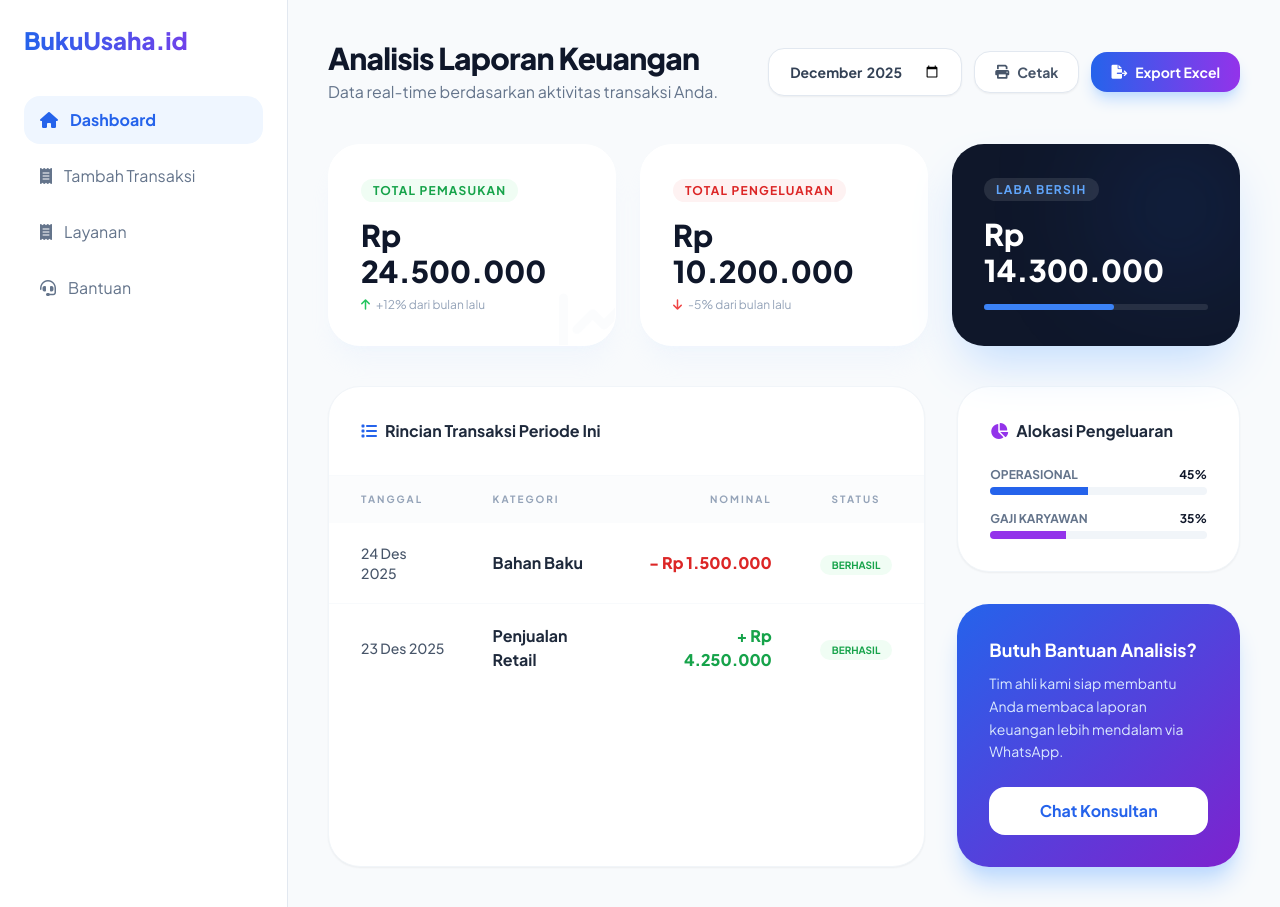
After one commit to idrishaidir/Buku-Usaha, a PHP site: page /layanan/laporan.php in a window 1280 px wide. The commit adds this page. Run offline with PHP 8.4, Linux system fonts and the light colour scheme; the visitor is signed in with stand-in values (Sample User, id 1); some libraries are stand-ins or nearby versions.

Commit message:
upgrade layanan

```diff
--- a/layanan/dashboard.php
+++ b/layanan/dashboard.php
@@ -112,7 +112,7 @@ $nama_usaha = $_SESSION['nama_usaha'];
                             <a href="tambah_transaksi.php" class="flex items-center justify-center gap-2 w-full py-4 bg-blue-600 text-white rounded-2xl font-bold hover:scale-[1.02] transition shadow-lg shadow-blue-200">
                                 <i class="fa-solid fa-plus"></i> Tambah Transaksi
                             </a>
-                            <a href="#" class="flex items-center justify-center gap-2 w-full py-4 bg-slate-50 text-slate-700 rounded-2xl font-bold hover:bg-slate-100 transition">
+                            <a href="laporan.php" class="flex items-center justify-center gap-2 w-full py-4 bg-slate-50 text-slate-700 rounded-2xl font-bold hover:bg-slate-100 transition">
                                 <i class="fa-solid fa-file-invoice-dollar"></i> Cetak Laporan
                             </a>
                         </div>
--- /dev/null
+++ b/layanan/laporan.php
@@ -0,0 +1,169 @@
+<?php
+include '../config/database.php';
+
+// Proteksi Halaman
+if (!isset($_SESSION['user_id'])) {
+    header("Location: ../akun/login.php");
+    exit();
+}
+
+$user_id = $_SESSION['user_id'];
+$nama_usaha = $_SESSION['nama_usaha'];
+
+// Logika Filter (Default bulan berjalan)
+$bulan_ini = date('m');
+$tahun_ini = date('Y');
+
+// Simulasi Query Agregat (Ganti dengan tabel asli Anda)
+// $query_pemasukan = mysqli_query($conn, "SELECT SUM(nominal) as total FROM transaksi WHERE user_id = '$user_id' AND jenis_transaksi = 'pemasukan'");
+// $total_pemasukan = mysqli_fetch_assoc($query_pemasukan)['total'] ?? 0;
+?>
+
+<!DOCTYPE html>
+<html lang="id">
+<head>
+    <meta charset="UTF-8">
+    <meta name="viewport" content="width=device-width, initial-scale=1.0">
+    <script src="https://cdn.tailwindcss.com"></script>
+    <link href="https://cdnjs.cloudflare.com/ajax/libs/font-awesome/6.0.0/css/all.min.css" rel="stylesheet">
+    <title>Laporan Keuangan - BukuUsaha.id</title>
+    <style>
+        @import url('https://fonts.googleapis.com/css2?family=Plus+Jakarta+Sans:wght@400;500;600;700;800&display=swap');
+        body { font-family: 'Plus Jakarta Sans', sans-serif; }
+        .glass-card { background: rgba(255, 255, 255, 0.95); backdrop-filter: blur(10px); }
+    </style>
+</head>
+<body class="bg-[#F8FAFC] text-slate-900">
+
+    <div class="flex min-h-screen">
+        <?php include 'side_navbar.php'; ?>
+
+        <main class="flex-1 p-6 lg:p-10">
+            <header class="flex flex-col lg:flex-row lg:items-center justify-between gap-6 mb-10">
+                <div>
+                    <h1 class="text-3xl font-extrabold text-slate-900 tracking-tight">Analisis Laporan Keuangan</h1>
+                    <p class="text-slate-500 mt-1">Data real-time berdasarkan aktivitas transaksi Anda.</p>
+                </div>
+
+                <div class="flex flex-wrap items-center gap-3">
+                    <div class="flex bg-white p-1 rounded-2xl border border-slate-200 shadow-sm">
+                        <input type="month" value="<?= date('Y-m') ?>" class="px-4 py-2 text-sm font-bold bg-transparent outline-none text-slate-700">
+                    </div>
+                    <button onclick="window.print()" class="flex items-center gap-2 px-5 py-2.5 bg-white border border-slate-200 rounded-2xl font-bold text-sm text-slate-600 hover:bg-slate-50 transition shadow-sm">
+                        <i class="fa-solid fa-print"></i> Cetak
+                    </button>
+                    <button class="flex items-center gap-2 px-5 py-2.5 bg-gradient-to-r from-blue-600 to-purple-600 text-white rounded-2xl font-bold text-sm shadow-lg shadow-blue-200 hover:scale-[1.02] transition">
+                        <i class="fa-solid fa-file-export"></i> Export Excel
+                    </button>
+                </div>
+            </header>
+
+            <section class="grid grid-cols-1 md:grid-cols-3 gap-6 mb-10">
+                <div class="glass-card p-8 rounded-[32px] border border-white shadow-xl shadow-blue-100/20 relative overflow-hidden group">
+                    <div class="relative z-10">
+                        <span class="text-xs font-bold text-green-600 uppercase tracking-widest bg-green-50 px-3 py-1 rounded-full">Total Pemasukan</span>
+                        <h3 class="text-3xl font-extrabold text-slate-900 mt-4">Rp 24.500.000</h3>
+                        <p class="text-slate-400 text-xs mt-2"><i class="fa-solid fa-arrow-up mr-1 text-green-500"></i> +12% dari bulan lalu</p>
+                    </div>
+                    <i class="fa-solid fa-chart-line absolute -right-4 -bottom-4 text-7xl text-slate-50 opacity-50 group-hover:scale-110 transition-transform"></i>
+                </div>
+
+                <div class="glass-card p-8 rounded-[32px] border border-white shadow-xl shadow-blue-100/20 relative overflow-hidden group">
+                    <div class="relative z-10">
+                        <span class="text-xs font-bold text-red-600 uppercase tracking-widest bg-red-50 px-3 py-1 rounded-full">Total Pengeluaran</span>
+                        <h3 class="text-3xl font-extrabold text-slate-900 mt-4">Rp 10.200.000</h3>
+                        <p class="text-slate-400 text-xs mt-2"><i class="fa-solid fa-arrow-down mr-1 text-red-500"></i> -5% dari bulan lalu</p>
+                    </div>
+                    <i class="fa-solid fa-money-bill-transfer absolute -right-4 -bottom-4 text-7xl text-slate-50 opacity-50"></i>
+                </div>
+
+                <div class="bg-slate-900 p-8 rounded-[32px] shadow-2xl shadow-blue-200 relative overflow-hidden group">
+                    <div class="relative z-10">
+                        <span class="text-xs font-bold text-blue-400 uppercase tracking-widest bg-white/10 px-3 py-1 rounded-full">Laba Bersih</span>
+                        <h3 class="text-3xl font-extrabold text-white mt-4">Rp 14.300.000</h3>
+                        <div class="w-full bg-white/10 h-1.5 rounded-full mt-4">
+                            <div class="bg-blue-500 h-1.5 rounded-full" style="width: 58%"></div>
+                        </div>
+                    </div>
+                    <div class="absolute top-0 right-0 w-32 h-32 bg-blue-600/20 rounded-full blur-3xl"></div>
+                </div>
+            </section>
+
+            <div class="grid grid-cols-1 lg:grid-cols-3 gap-8">
+                <div class="lg:col-span-2 bg-white rounded-[32px] border border-slate-100 shadow-sm overflow-hidden">
+                    <div class="p-8 border-b border-slate-50 flex items-center justify-between">
+                        <h3 class="font-bold text-slate-800 flex items-center gap-2">
+                            <i class="fa-solid fa-list text-blue-600"></i> Rincian Transaksi Periode Ini
+                        </h3>
+                    </div>
+                    <div class="overflow-x-auto">
+                        <table class="w-full text-left">
+                            <thead class="bg-slate-50/50">
+                                <tr class="text-slate-400 text-[10px] font-bold uppercase tracking-[0.2em]">
+                                    <th class="px-8 py-4">Tanggal</th>
+                                    <th class="px-4 py-4">Kategori</th>
+                                    <th class="px-4 py-4 text-right">Nominal</th>
+                                    <th class="px-8 py-4 text-center">Status</th>
+                                </tr>
+                            </thead>
+                            <tbody class="divide-y divide-slate-50">
+                                <tr class="hover:bg-slate-50/80 transition-colors">
+                                    <td class="px-8 py-5 text-sm font-medium text-slate-600">24 Des 2025</td>
+                                    <td class="px-4 py-5 font-bold text-slate-800">Bahan Baku</td>
+                                    <td class="px-4 py-5 text-right font-extrabold text-red-600">- Rp 1.500.000</td>
+                                    <td class="px-8 py-5 text-center">
+                                        <span class="px-3 py-1 rounded-full bg-green-50 text-green-600 text-[10px] font-bold uppercase">Berhasil</span>
+                                    </td>
+                                </tr>
+                                <tr class="hover:bg-slate-50/80 transition-colors">
+                                    <td class="px-8 py-5 text-sm font-medium text-slate-600">23 Des 2025</td>
+                                    <td class="px-4 py-5 font-bold text-slate-800">Penjualan Retail</td>
+                                    <td class="px-4 py-5 text-right font-extrabold text-green-600">+ Rp 4.250.000</td>
+                                    <td class="px-8 py-5 text-center">
+                                        <span class="px-3 py-1 rounded-full bg-green-50 text-green-600 text-[10px] font-bold uppercase">Berhasil</span>
+                                    </td>
+                                </tr>
+                            </tbody>
+                        </table>
+                    </div>
+                </div>
+
+                <div class="space-y-8">
+                    <div class="bg-white p-8 rounded-[32px] border border-slate-100 shadow-sm">
+                        <h4 class="font-bold text-slate-800 mb-6 flex items-center gap-2">
+                            <i class="fa-solid fa-pie-chart text-purple-600"></i> Alokasi Pengeluaran
+                        </h4>
+                        <div class="space-y-4">
+                            <div>
+                                <div class="flex justify-between text-xs font-bold mb-1">
+                                    <span class="text-slate-500">OPERASIONAL</span>
+                                    <span>45%</span>
+                                </div>
+                                <div class="w-full bg-slate-100 h-2 rounded-full overflow-hidden">
+                                    <div class="bg-blue-600 h-full" style="width: 45%"></div>
+                                </div>
+                            </div>
+                            <div>
+                                <div class="flex justify-between text-xs font-bold mb-1">
+                                    <span class="text-slate-500">GAJI KARYAWAN</span>
+                                    <span>35%</span>
+                                </div>
+                                <div class="w-full bg-slate-100 h-2 rounded-full overflow-hidden">
+                                    <div class="bg-purple-600 h-full" style="width: 35%"></div>
+                                </div>
+                            </div>
+                        </div>
+                    </div>
+
+                    <div class="bg-gradient-to-br from-blue-600 to-purple-700 p-8 rounded-[32px] text-white shadow-xl shadow-blue-200">
+                        <h4 class="font-bold text-lg mb-2">Butuh Bantuan Analisis?</h4>
+                        <p class="text-blue-100 text-sm mb-6 leading-relaxed">Tim ahli kami siap membantu Anda membaca laporan keuangan lebih mendalam via WhatsApp.</p>
+                        <a href="kontak.php" class="inline-block w-full text-center py-3 bg-white text-blue-600 rounded-2xl font-bold hover:bg-blue-50 transition">Chat Konsultan</a>
+                    </div>
+                </div>
+            </div>
+        </main>
+    </div>
+
+</body>
+</html>
--- a/layanan/side_navbar.php
+++ b/layanan/side_navbar.php
@@ -1,8 +1,11 @@
 <aside class="hidden lg:flex flex-col w-72 bg-white border-r border-slate-200 p-6">
             <a href="index.php" class="text-2xl font-extrabold bg-gradient-to-r from-blue-600 to-purple-600 bg-clip-text text-transparent mb-10">BukuUsaha.id</a>
             <nav class="space-y-2">
-                <a href="#" class="flex items-center gap-3 px-4 py-3 bg-blue-50 text-blue-600 rounded-2xl font-bold">
+                <a href="dashboard.php" class="flex items-center gap-3 px-4 py-3 bg-blue-50 text-blue-600 rounded-2xl font-bold">
                     <i class="fa-solid fa-house"></i> Dashboard
+                </a>
+                <a href="tambah_transaksi.php" class="flex items-center gap-3 px-4 py-3 text-slate-500 hover:bg-slate-50 rounded-2xl transition">
+                    <i class="fa-solid fa-receipt"></i> Tambah Transaksi
                 </a>
                 <a href="layanan.php" class="flex items-center gap-3 px-4 py-3 text-slate-500 hover:bg-slate-50 rounded-2xl transition">
                     <i class="fa-solid fa-receipt"></i> Layanan
--- a/layanan/tambah_transaksi.php
+++ b/layanan/tambah_transaksi.php
@@ -26,7 +26,7 @@ $user_id = $_SESSION['user_id'];
 <body class="bg-[#F8FAFC] min-h-screen pb-20">
     <div class="container mx-auto px-4">
         <div class="max-w-2xl mx-auto">
-
+            <?php include 'side_navbar.php'; ?>
             <div class="mb-8 flex justify-between items-end">
                 <div>
                     <h1 class="text-3xl font-extrabold text-slate-900">Catat Transaksi</h1>
```
